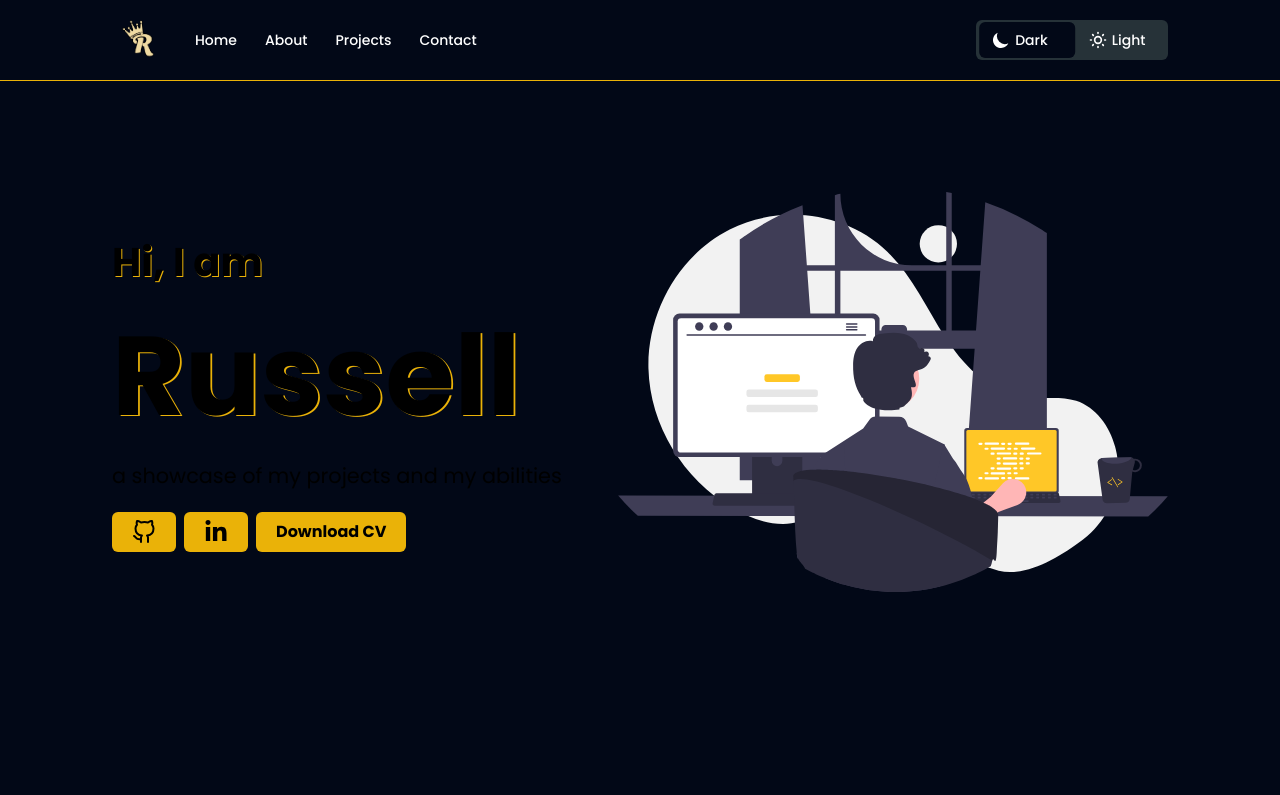
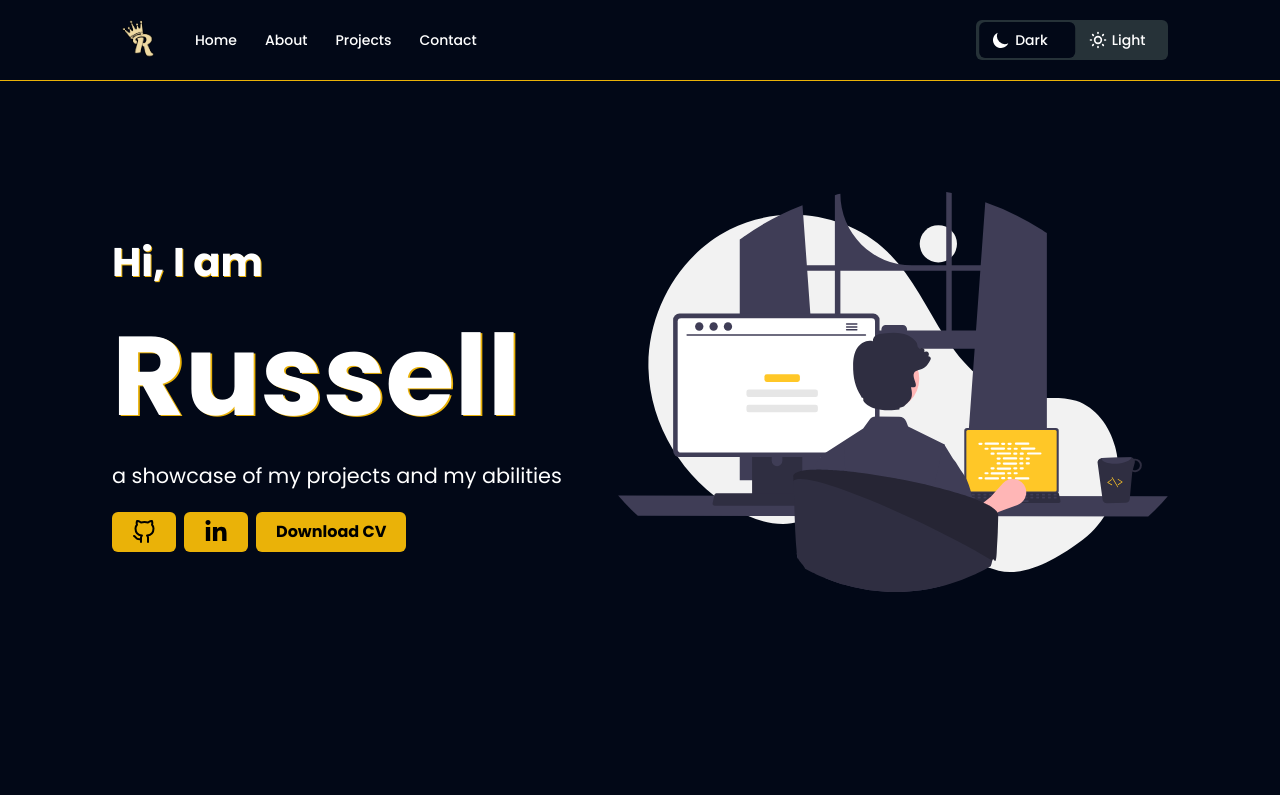
Before and after one commit to russellbanares322/personal-portfolio-v2, a React (Vite) app: page / in a window 1280 px wide. Shown: the top 795 px of the page. Built offline with nearby package versions, Linux system fonts and the light colour scheme.

Commit message:
feat: apply theme change in banner section

```diff
--- a/src/components/banner/Banner.jsx
+++ b/src/components/banner/Banner.jsx
@@ -1,11 +1,18 @@
-import React from "react";
+import React, { useContext } from "react";
 import bannerIcon from "../../assets/banner.svg";
 import { FiGithub } from "react-icons/fi";
 import { FaLinkedinIn } from "react-icons/fa";
+import { ThemeContext } from "../context/ThemeContext";
 
 const Banner = () => {
+  const { isDarkMode } = useContext(ThemeContext);
+
   return (
-    <div className="page-padding flex justify-between items-center flex-wrap">
+    <div
+      className={`${
+        isDarkMode ? "text-white" : "text-blue"
+      } page-padding flex justify-between items-center flex-wrap`}
+    >
       <div>
         <p className="text-[2rem] md:text-[2.5rem] font-bold light-text-shadow">
           Hi, I am
```
